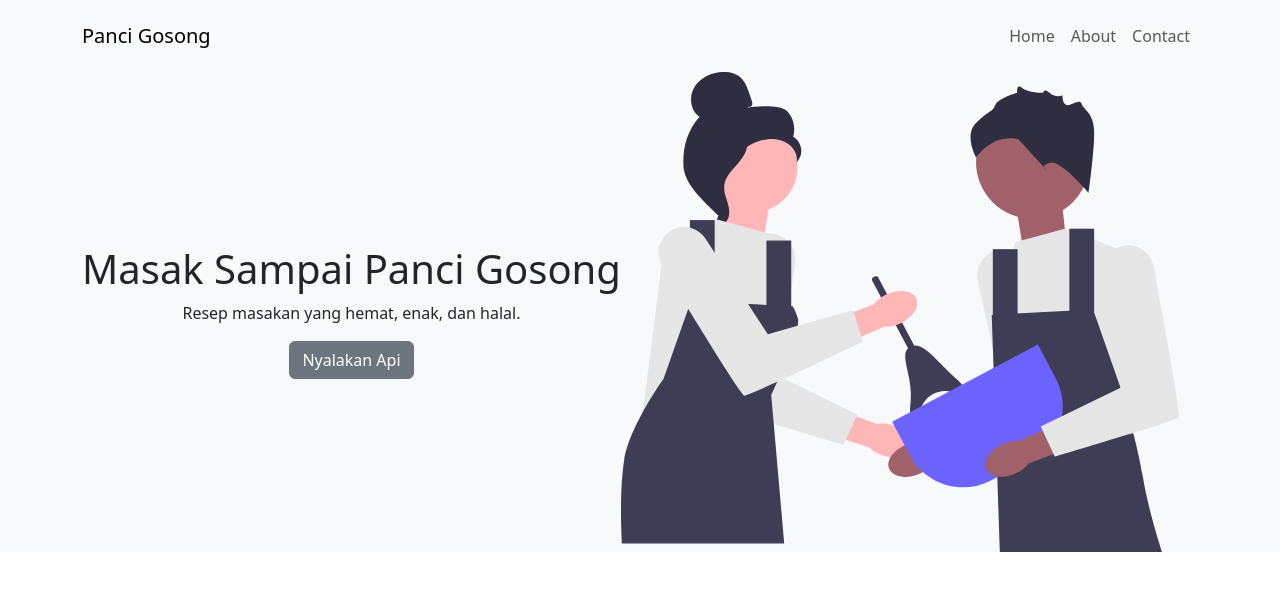
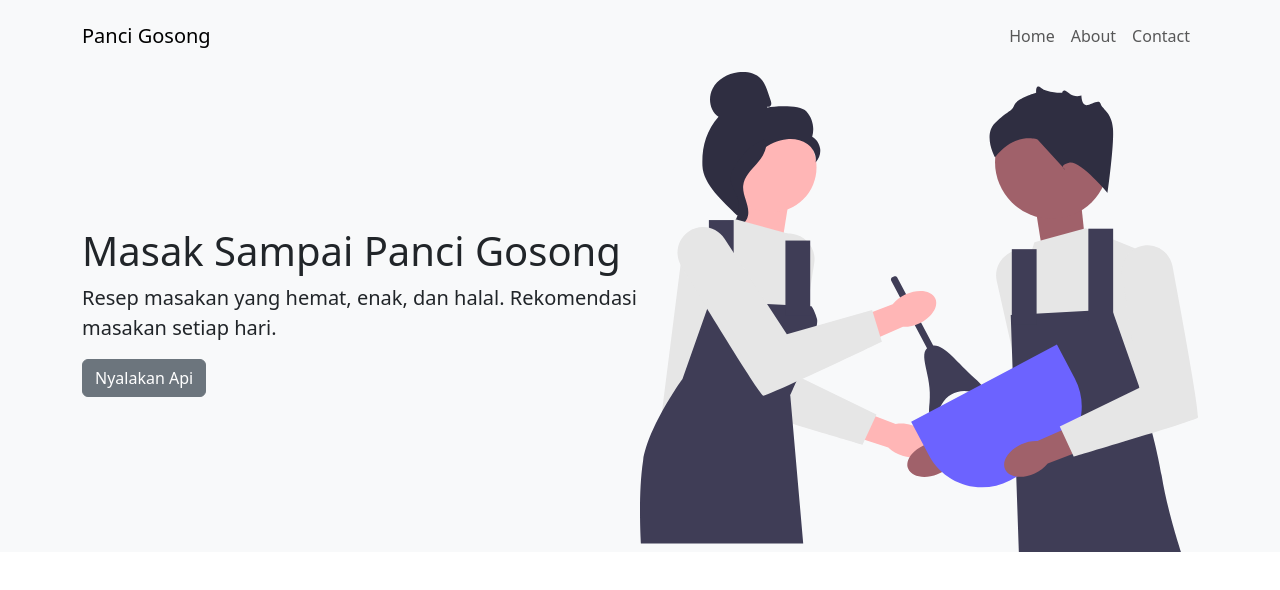
Before and after one commit to Kidingdops/portofolio-arkan, a plain HTML site: page index.html in a window 1280 px wide. Drawn offline with nearby package versions, Linux system fonts and the light colour scheme.

Commit message:
update index adriana

```diff
--- a/index.html
+++ b/index.html
@@ -31,19 +31,19 @@
 
     <!-- Header -->
      <br>
-    <section class="mt-5 bg-light">
-        <div class="container">
-            <div class="d-flex align-items-center text-center text-sm-center">
+    <section class="mt-5 bg-light text-center text-sm-start ">
+        <div class="container mt-5">
+            <div class="d-flex align-items-center">
                 <div>
                     <h1>Masak Sampai Panci Gosong</h1>
-                    <p>
-                        Resep masakan yang hemat, enak, dan halal.
+                    <p class="lead">
+                        Resep masakan yang hemat, enak, dan halal. Rekomendasi masakan setiap hari.
                     </p>
                     <a href="https://www.instagram.com/exhiark/" target="_blank">
                         <button class="btn btn-secondary" type="button">Nyalakan Api</button>
                     </a>
                 </div>
-                <img class="img-fluid w-50" src="/image/undraw_cooking_j2pu.svg" alt="hdr">
+                <img class="img-fluid w-50 d-none d-sm-block" src="/image/undraw_cooking_j2pu.svg" alt="hdr">
             </div>
 
         </div>
```
